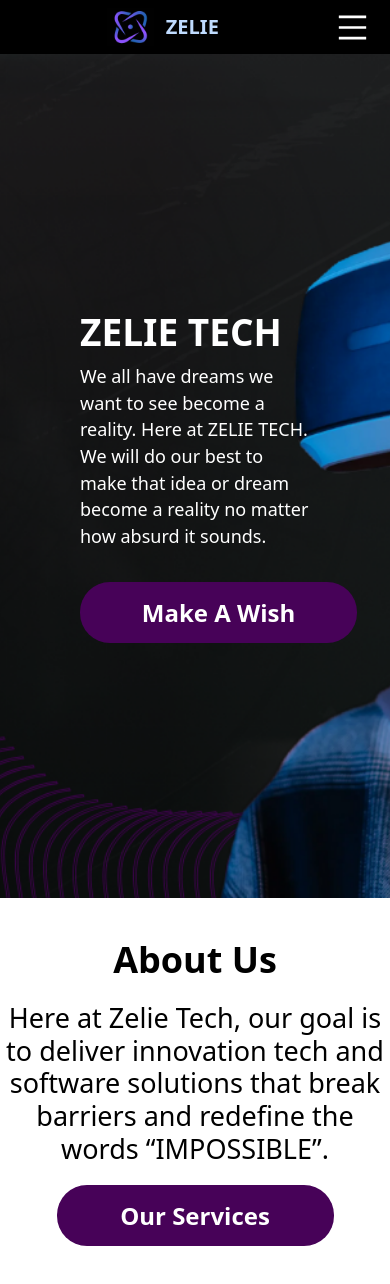
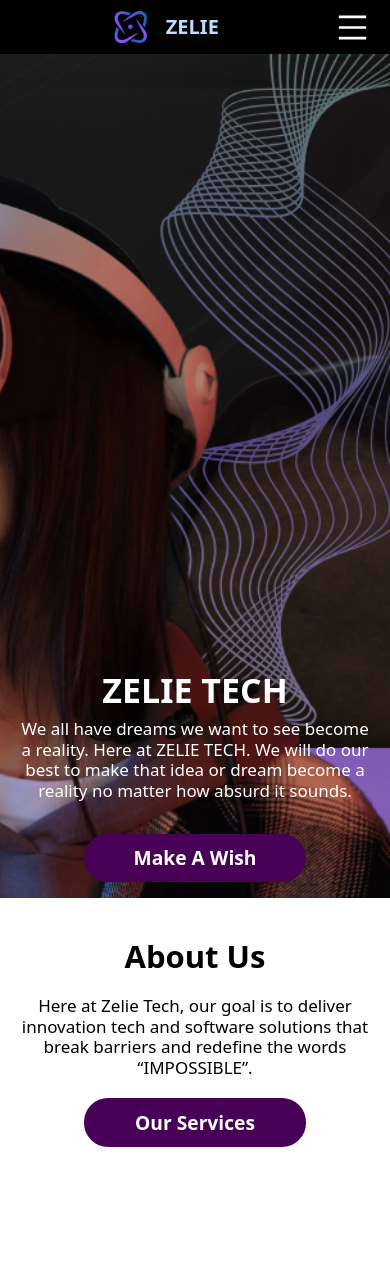
Before and after one commit to KingDez04/ZelieTechWeb, a React (Vite) app: page / in a window 390 px wide. After the commit the page ends 1187 px from the top, so only its background shows below. Built offline with nearby package versions, Linux system fonts and the light colour scheme.

Commit message:
feat: Implement mobile responsiveness for home component to match Figma design

```diff
--- a/src/components/Home/Home.jsx
+++ b/src/components/Home/Home.jsx
@@ -6,29 +6,31 @@
   return (
     <div>
       <div
-        className="relative h-screen bg-cover bg-center"
+        className="relative text-center md:text-left h-screen bg-cover bg-right md:bg-center"
         style={{ backgroundImage: `url(${banner})` }}
       >
-        <div className="absolute inset-20 flex flex-col justify-center items-start">
-          <h1 className="text-white text-[37px] leading-[44.78px] font-bold mb-2">
+        <div className="absolute inset-4 md:inset-20 flex flex-col justify-end md:justify-center items-start">
+          <h1 className="text-white self-center md:self-auto text-[34px] md:text-[37px] leading-[41.15px] md:leading-[44.78px] font-bold mb-2">
             ZELIE TECH
           </h1>
-          <p className="text-white text-lg md:text-[22px] leading-[26.63px] mb-8 max-w-[483px]">
+          <p className="text-white self-center md:self-auto text-[17px] md:text-[22px] leading-[20.57px] md:leading-[26.63px] mb-8 max-w-[483px]">
             We all have dreams we want to see become a reality. Here at ZELIE
             TECH. We will do our best to make that idea or dream become a
             reality no matter how absurd it sounds.
           </p>
           <button
             onClick={() => {}}
-            className="text-white rounded-[30px] text-[24px] leading-[29.05px] h-[61px] w-[277px] bg-[#470258] hover:bg-[#150258] font-bold"
+            className="text-white self-center md:self-auto rounded-[24.04px] md:rounded-[30px] text-[19.23px] md:text-[24px] leading-[23.28px] md:leading-[29.05px] h-[48.89px] md:h-[61px] w-[222px] md:w-[277px] bg-[#470258] hover:bg-[#150258] font-bold"
           >
             Make A Wish
           </button>
         </div>
       </div>
       <div className="text-center py-10 flex flex-col gap-5">
-        <h2 className="font-bold text-[36px] leading-[43.57px]">About Us</h2>
-        <p className="text-[27px] leading-[32.68px] font-[500px]">
+        <h2 className="font-bold text-[31px] md:text-[36px] leading-[37.52px] md:leading-[43.57px]">
+          About Us
+        </h2>
+        <p className="text-[17px] md:text-[27px] leading-[20.57px] md:leading-[32.68px] font-[500px]">
           Here at Zelie Tech, our goal is to deliver innovation tech and
           software solutions that break barriers and redefine the words
           “IMPOSSIBLE”.
@@ -36,7 +38,7 @@
         <div>
           <button
             onClick={() => navigate("/services")}
-            className="text-white rounded-[30px] text-[24px] leading-[29.05px] h-[61px] w-[277px] bg-[#470258] hover:bg-[#150258] font-bold"
+            className="text-white rounded-[24.04px] md:rounded-[30px] text-[19.23px] md:text-[24px] leading-[23.28px] md:leading-[29.05px] h-[48.89px] md:h-[61px] w-[222px] md:w-[277px] bg-[#470258] hover:bg-[#150258] font-bold"
           >
             Our Services
           </button>
```
